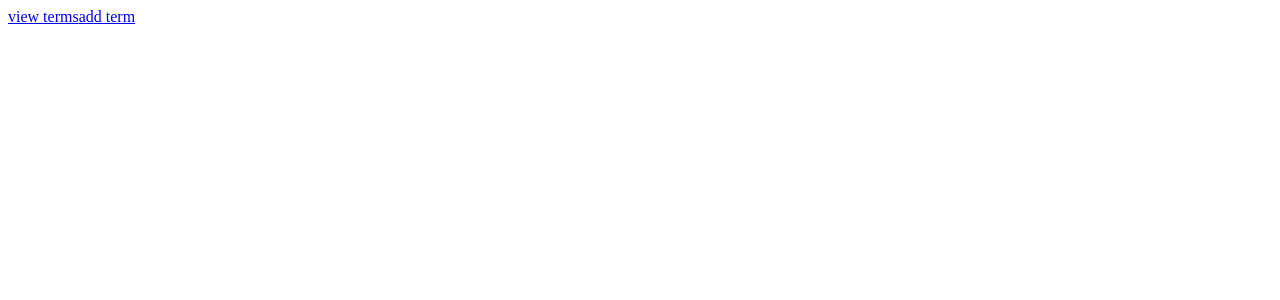
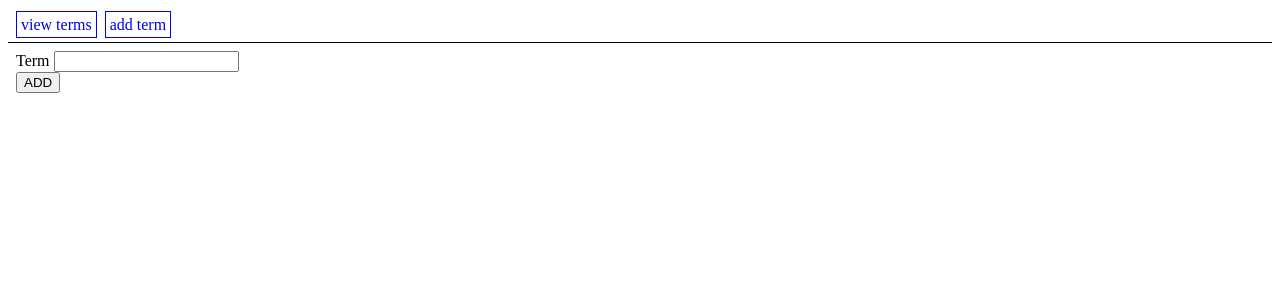
Before and after one commit to koumatsumoto/memolia, an Angular app: page /add-term in a window 1280 px wide. Before the commit this address led to /. Shown: the top 300 px of the page. Built offline with nearby package versions, Linux system fonts and the light colour scheme.

Commit message:
feat(app): improve styles (#8)

```diff
--- a/src/app/app.component.html
+++ b/src/app/app.component.html
@@ -1,5 +1,7 @@
-<div>
+<header>
   <a routerLink="/terms">view terms</a>
-  <a routerLink="/terms/add">add term</a>
-</div>
-<router-outlet></router-outlet>
+  <a routerLink="/add-term">add term</a>
+</header>
+<section>
+  <router-outlet></router-outlet>
+</section>
--- a/src/app/app.component.scss
+++ b/src/app/app.component.scss
@@ -0,0 +1,15 @@
+header {
+  border-bottom: 1px solid;
+  padding: 8px;
+
+  a {
+    border: 1px solid;
+    padding: 4px;
+    margin-right: 8px;
+    text-decoration: none;
+  }
+}
+
+section {
+  padding: 8px;
+}
--- a/src/app/page/add-term/add-term.component.ts
+++ b/src/app/page/add-term/add-term.component.ts
@@ -2,6 +2,7 @@ import { Component, OnInit } from '@angular/core';
 import { FormControl, FormGroup } from '@angular/forms';
 import { Term } from '../../../model/memory/term';
 import { DatabaseService } from '../../service/database.service';
+import { Router } from '@angular/router';
 
 const termFormControlName = 'term';
 
@@ -11,7 +12,7 @@ const termFormControlName = 'term';
   styleUrls: ['./add-term.component.scss'],
 })
 export class AddTermComponent implements OnInit {
-  constructor(private readonly db: DatabaseService) {}
+  constructor(private readonly db: DatabaseService, private readonly router: Router) {}
 
   termForm!: FormGroup;
   termControl: FormControl;
@@ -32,5 +33,7 @@ export class AddTermComponent implements OnInit {
     const name = this.termControl.value;
     const term = new Term(name);
     this.db.term.set(name, term);
+
+    this.router.navigate(['/terms', name]);
   }
 }
```
Also changed, not shown: src/app/app-routing.module.ts (+7 -8 lines).
